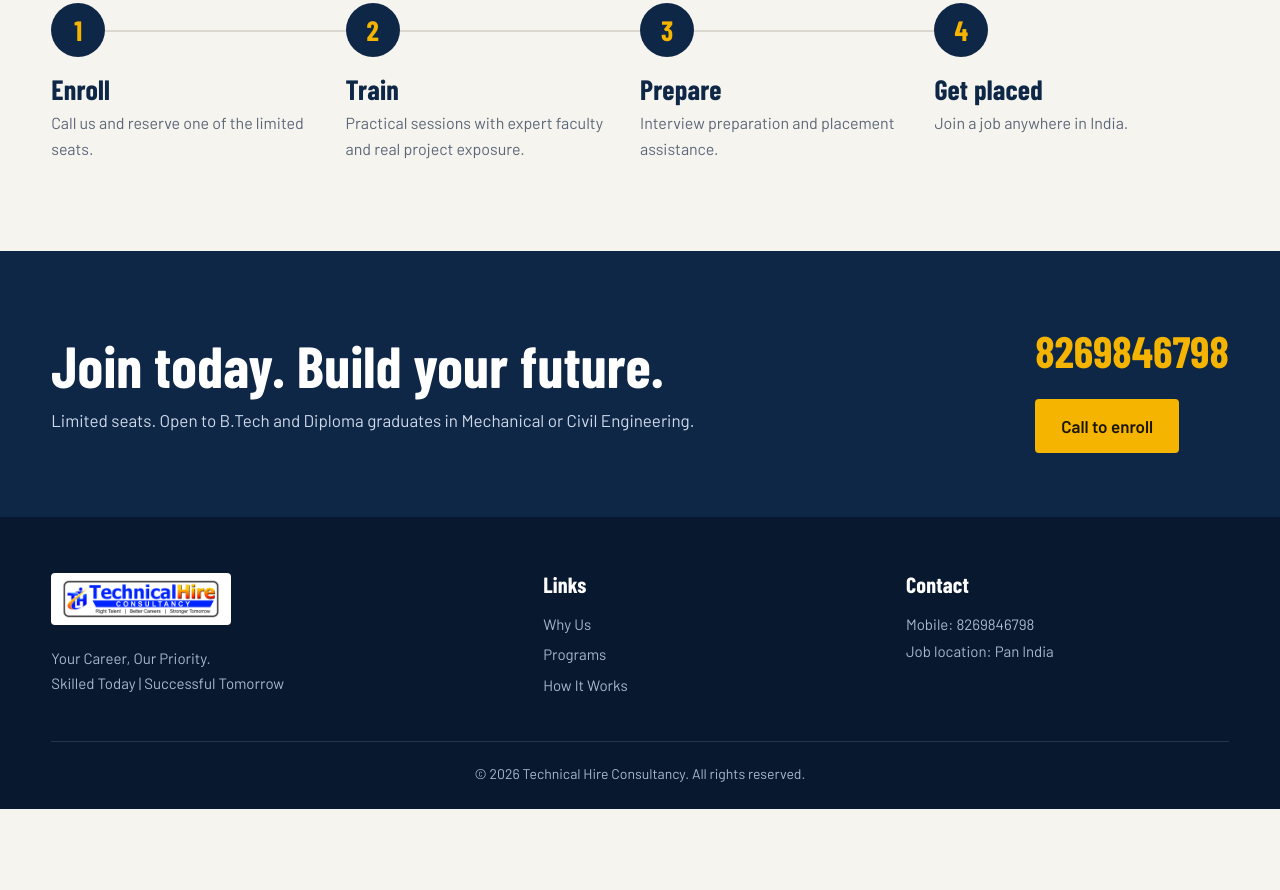
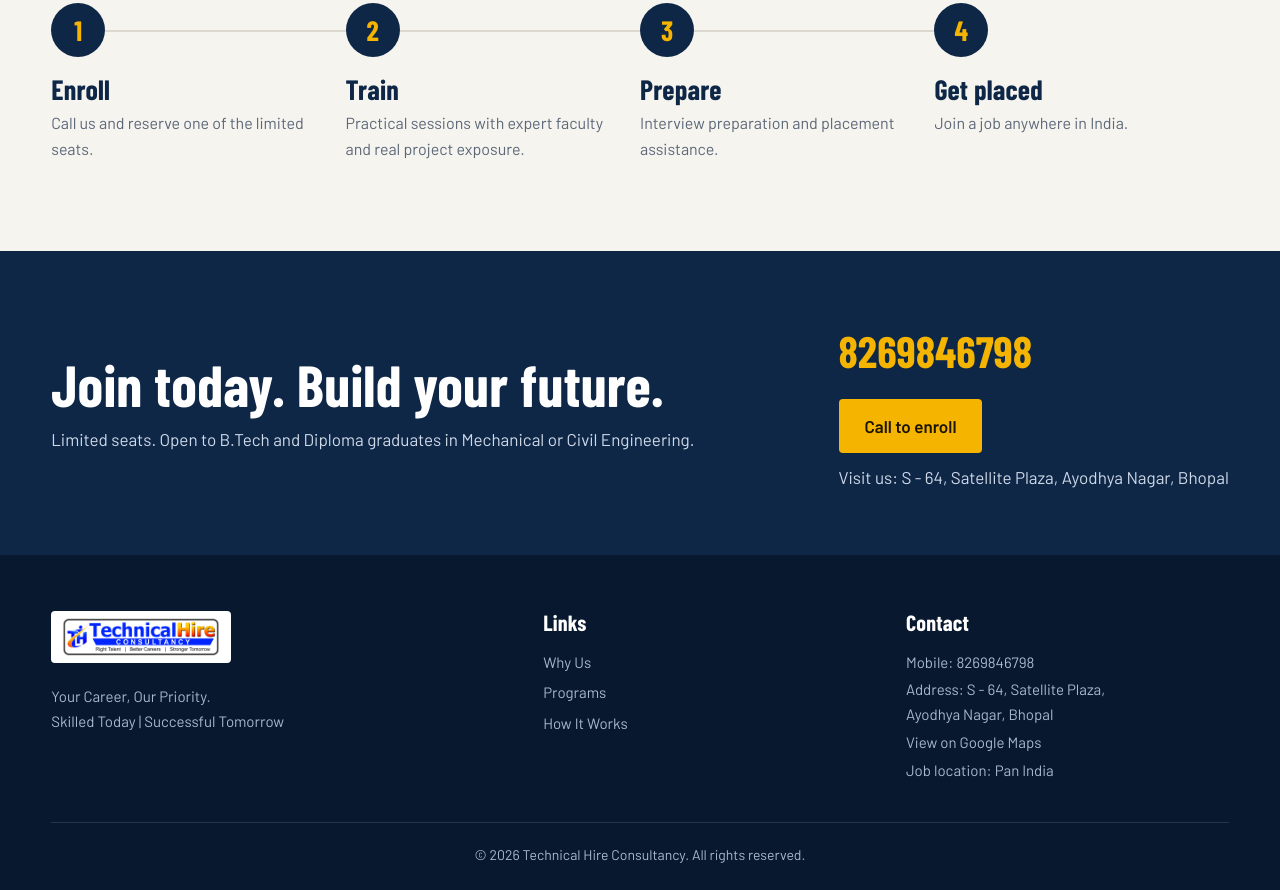
Before and after one commit to Anantjoshie/technicalhire, a plain HTML site: page index.html in a window 1280 px wide. Shown: the part 2616-3506 px from the top of the page. Before the commit the page ends 3425 px from the top, so only its background shows below. Drawn offline with nearby package versions, Linux system fonts and the light colour scheme.

Commit message:
added address details

```diff
--- a/index.html
+++ b/index.html
@@ -233,6 +233,7 @@ footer a:hover{color:var(--hivis)}
     <div>
       <a href="tel:8269846798" class="phone">8269846798</a>
       <a href="tel:8269846798" class="btn">Call to enroll</a>
+      <p>Visit us: S - 64, Satellite Plaza, Ayodhya Nagar, Bhopal</p>
     </div>
   </div>
 </div>
@@ -254,6 +255,8 @@ footer a:hover{color:var(--hivis)}
       <div>
         <h3>Contact</h3>
         <a href="tel:8269846798">Mobile: 8269846798</a>
+        <p>Address: S - 64, Satellite Plaza,<br>Ayodhya Nagar, Bhopal</p>
+        <a href="https://www.google.com/maps/search/?api=1&query=Satellite+Plaza+Ayodhya+Nagar+Bhopal" target="_blank" rel="noopener">View on Google Maps</a>
         <p>Job location: Pan India</p>
       </div>
     </div>
```
